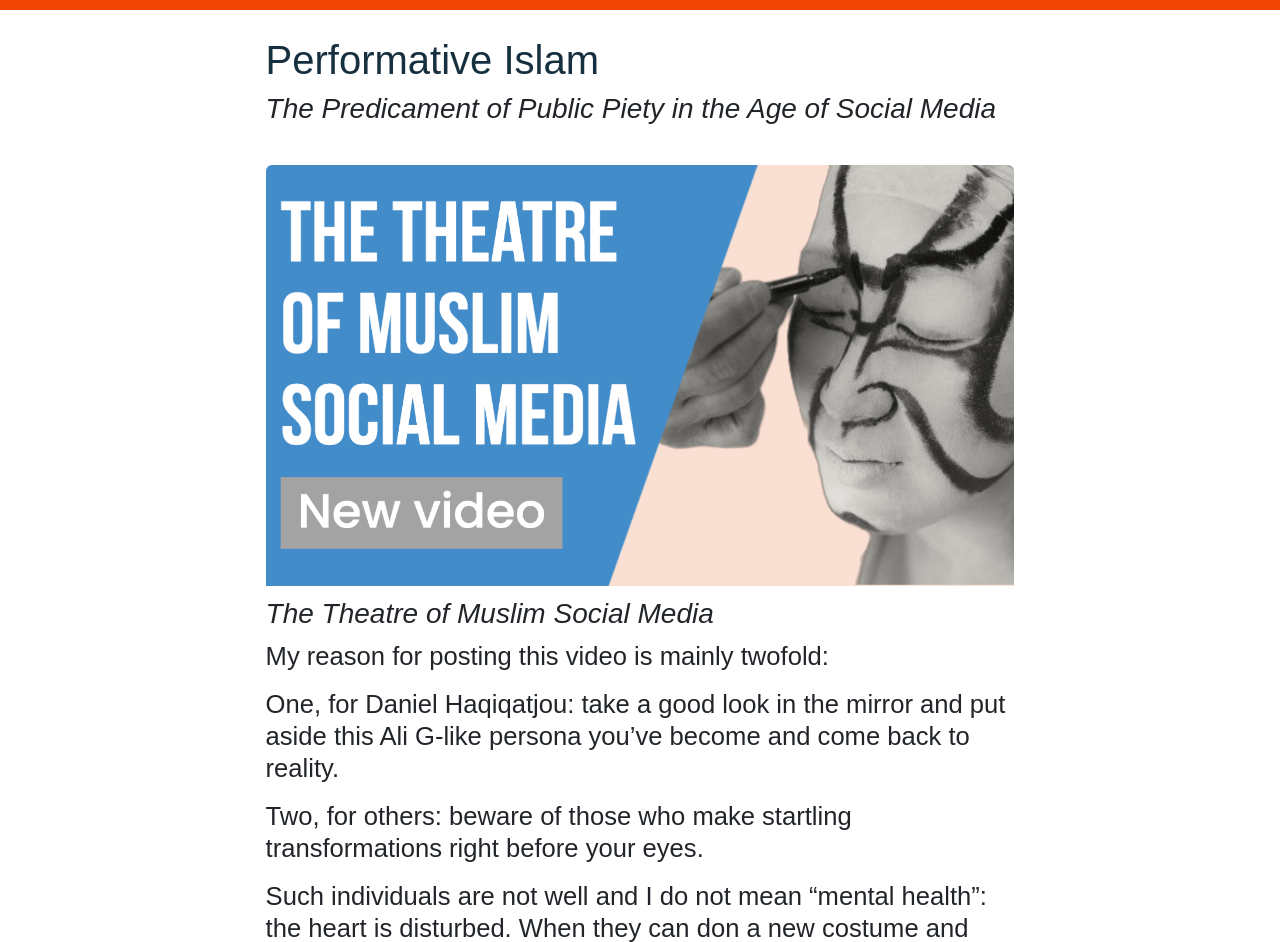
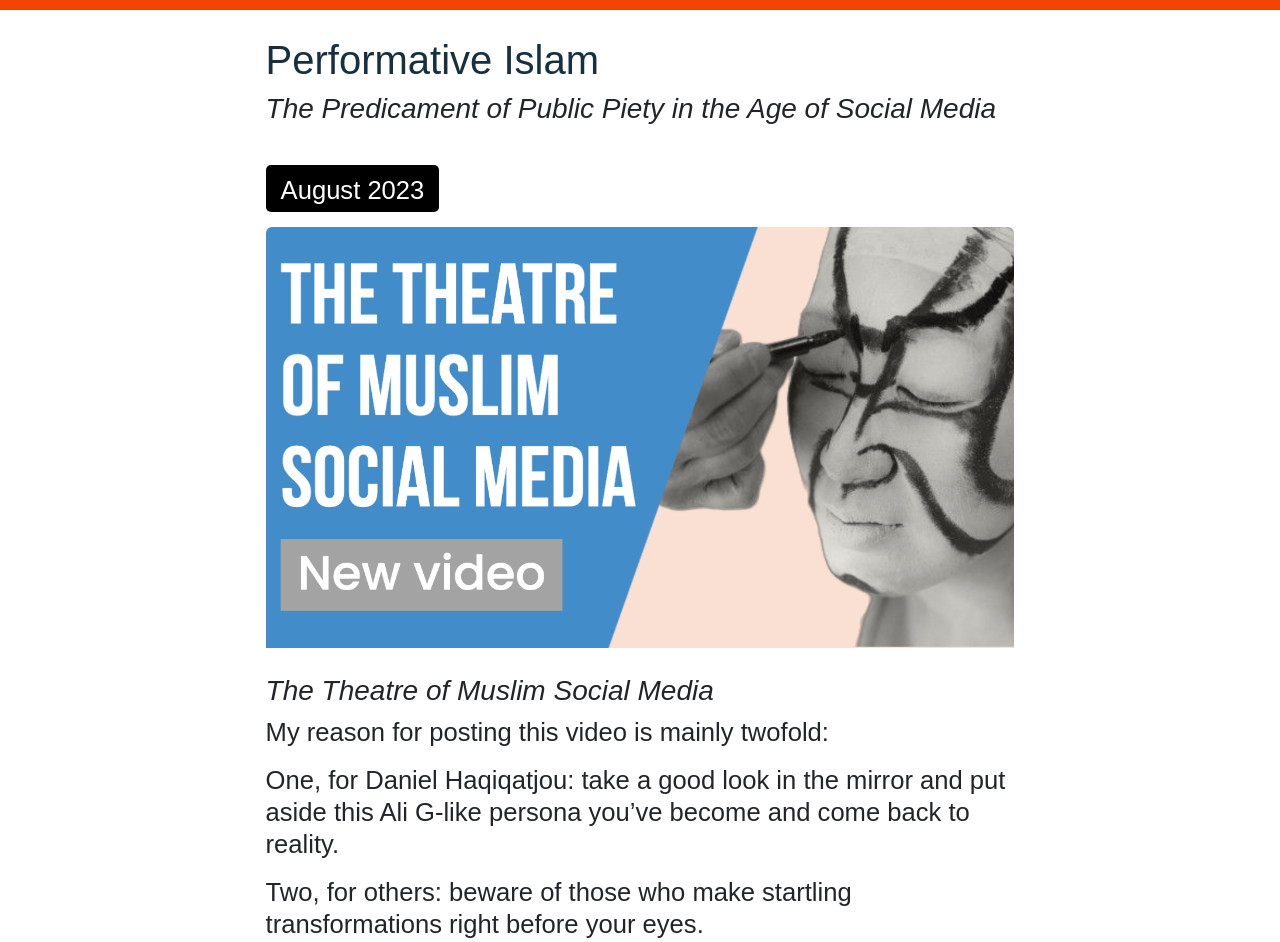
Before and after one commit to marcmanley/imammarc.com, a PHP site: page /pages/articles/performative-islam.php in a window 1280 px wide. Shown: the top 942 px of the page. Run offline with PHP 8.4, Linux system fonts and the light colour scheme; data that the repository does not hold is empty; some libraries are stand-ins or nearby versions; some web fonts are replaced.

Commit message:
updating article performative Islam

```diff
--- a/css/more-custom-styles.css
+++ b/css/more-custom-styles.css
@@ -64,6 +64,10 @@ blockquote.clementine-quote {
 .pages {
   margin-top: 15px;
   clear: both;
+}
+
+.main-content article h3 {
+  margin: 15px 0 15px 0;
 }
 
 .home {
--- a/main-nav.php
+++ b/main-nav.php
@@ -24,12 +24,12 @@
 		<?php // other links ?>
 		<dl>
 		<dt style="padding-bottom: 4px">Writings &amp; Posts</dt>
+		<dd><a href="pages/articles/performative-islam.php">Performative Islam (Updated)</a></dd>
 		<dd><a href="https://imammarc.com/pages/articles/meaning-and-terminology-in-the-quran-1.php">Meaning &amp; Terminology in the Qur'an</a></dd>
 		<dd><a href="pages/articles/guard-your-narrative.php">Guard Your Narrative</a></dd>
 		<dd><a href="pages/articles/islamic-psychology-1.php">Islamic Psychology: Does It Live Up to Its Name?</a></dd>
 		<dd><a href="pages/articles/muslims-and-manhood-roots-of-a-modern-crisis.php">Muslims &amp; Manhood: Roots of a Modern Crisis</a></dd>
 		<dd><a href="pages/articles/dreaming-of-a-prophetic-life.php">Dreaming of a Prophetic Life</a></dd>
-		<dd><a href="pages/articles/performative-islam.php">Performative Islam</a></dd>
 		<dd><a href="pages/non-articles/ikhlas-salaam-islamic-center-july-2023.php">Ikhlas Retreat</a></dd>
 		<dd><a href="pages/articles/modernist-muslims.php">The Modernist Muslim</a></dd>
 		<dd><a href="https://www.youtube.com/watch?v=9D5lFYtBQQ8">5 Qur’anic Verses For Answering LGBTQ</a></dd>
--- a/pages/articles/performative-islam.php
+++ b/pages/articles/performative-islam.php
@@ -28,6 +28,8 @@
 
     <div class="main-content">
 
+      <p class="pages date">August 2023</p>
+
       <article>
         <img class="article-content-img" src="../../media/imgs/kabuki-1.png" alt="Thumbnail image of a man receiving kabuki makeup">
         <h3>The Theatre of Muslim Social Media</h3>
@@ -43,7 +45,7 @@
       </article>
 
       <article>
-        <p style="margin-top: 15px;">I have prepared a few videos discussing the phenomenon of what I call <strong>performative Islam</strong> in that I have observed over time the shift from <em>practicing Islam</em>, as a means of describing and embodying piety, to where it is <em>performed</em> for an audience. This, I feel, is most so with those who've become Muslim, especially those in positions of leadership.</p>
+        <p class="pages">I have prepared a few videos discussing the phenomenon of what I call <strong>performative Islam</strong> in that I have observed over time the shift from <em>practicing Islam</em>, as a means of describing and embodying piety, to where it is <em>performed</em> for an audience. This, I feel, is most so with those who've become Muslim, especially those in positions of leadership.</p>
 
         <h3>From Practicing Islam to Performative Islam</h3>
 
@@ -63,9 +65,9 @@
           <iframe width="560" height="315" src="https://www.youtube.com/embed/rr_5JxbGgpI" title="YouTube video player" allow="accelerometer; autoplay; clipboard-write; encrypted-media; gyroscope; picture-in-picture; web-share" allowfullscreen></iframe>
         </div>
 
-        <h3>Islām, Orientalism, and the Modern Muslim</h3>
+        <h3>Islam, Orientalism, and the Modern Muslim</h3>
 
-        <div class="embedresponsive embed-responsive-16by9">
+        <div class="embed-responsive embed-responsive-16by9">
         <iframe width="560" height="315" src="https://www.youtube.com/embed/6VUZ8sDy4f4" title="YouTube video player" allow="accelerometer; autoplay; clipboard-write; encrypted-media; gyroscope; picture-in-picture; web-share" allowfullscreen></iframe>
         </div>
       </article>
```
